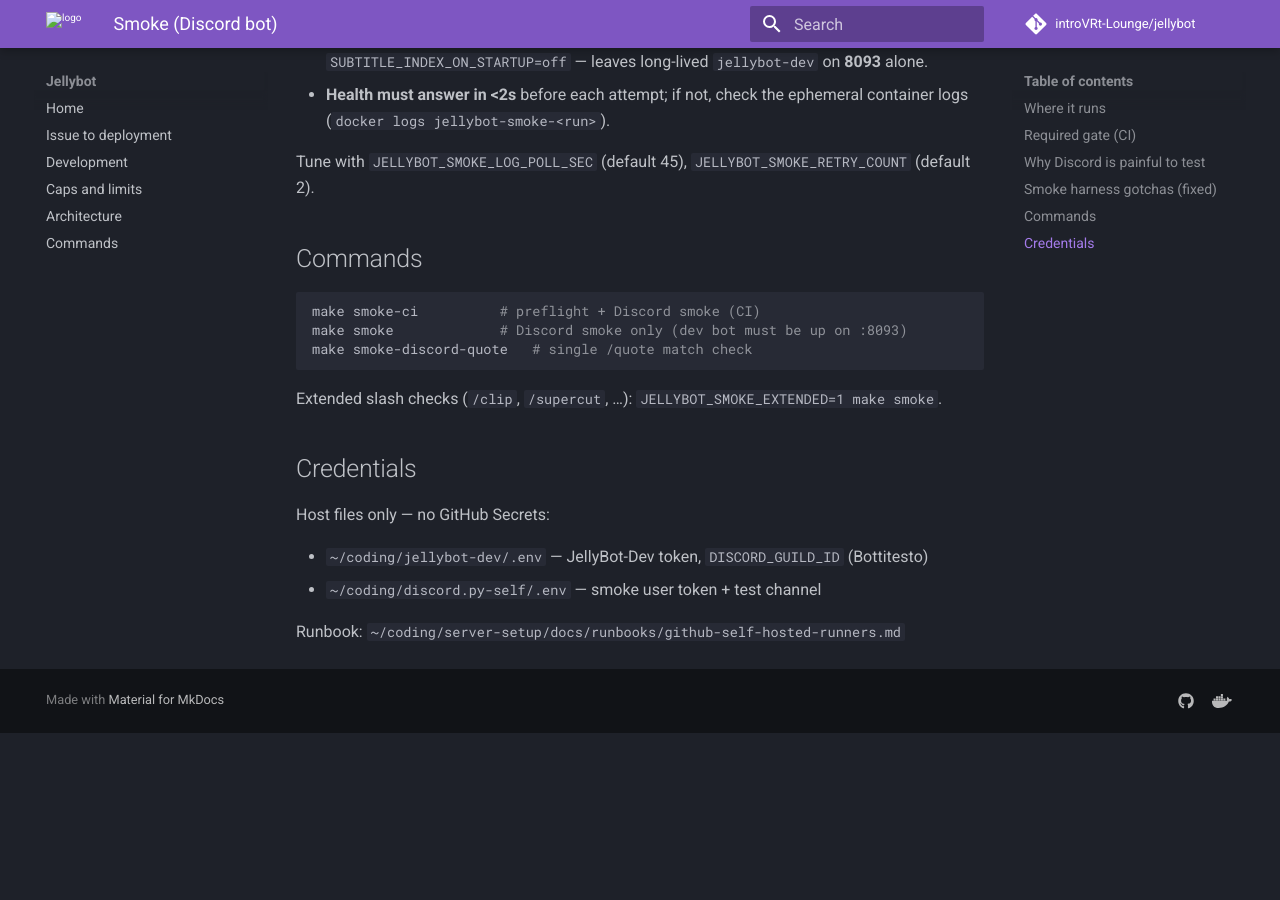
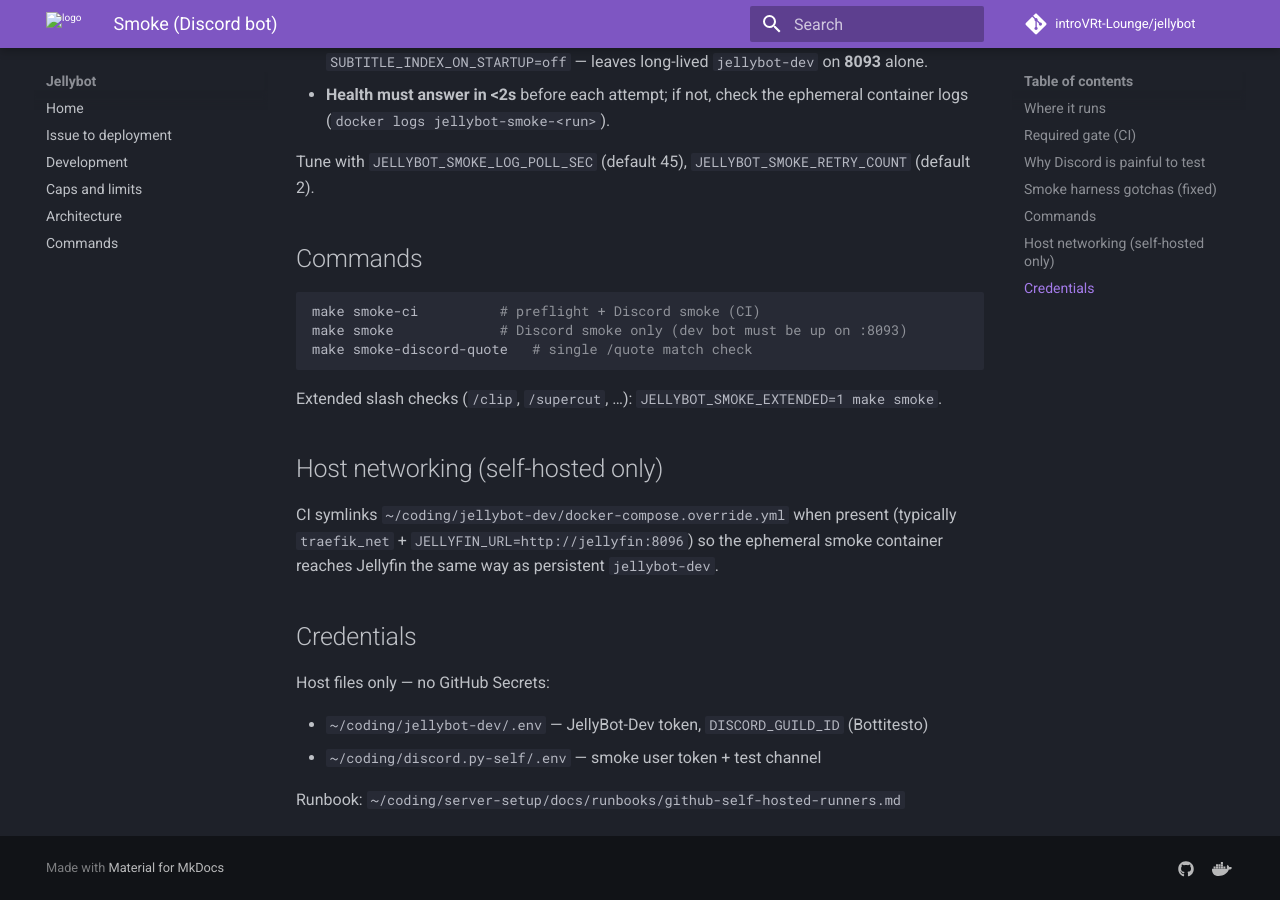
Before and after one commit to introVRt-Lounge/jellybot, an MkDocs documentation site: the page built from docs/SMOKE.md, in a window 1280 px wide and 900 px high, scrolled down 1602 px. Built offline with MkDocs 1.6.1 and Material for MkDocs 9.7.7, drawn with Linux system fonts in a browser that asks for light colours; comment, search, counter and statistics services are not loaded; before the commit the page ends 2335 px from its top, so only the background shows below that.

Commit message:
fix(smoke): symlink host compose override for Jellyfin
Actions checkout lacks docker-compose.override.yml; link from
~/coding/jellybot-dev so ephemeral smoke joins traefik_net like dev.

Co-authored-by: Cursor <cursoragent@cursor.com>

```diff
--- a/docs/SMOKE.md
+++ b/docs/SMOKE.md
@@ -51,6 +51,10 @@ make smoke-discord-quote   # single /quote match check
 
 Extended slash checks (`/clip`, `/supercut`, …): `JELLYBOT_SMOKE_EXTENDED=1 make smoke`.
 
+## Host networking (self-hosted only)
+
+CI symlinks `~/coding/jellybot-dev/docker-compose.override.yml` when present (typically `traefik_net` + `JELLYFIN_URL=http://jellyfin:8096`) so the ephemeral smoke container reaches Jellyfin the same way as persistent `jellybot-dev`.
+
 ## Credentials
 
 Host files only — no GitHub Secrets:
```
Also changed, not shown: 1 other file.
